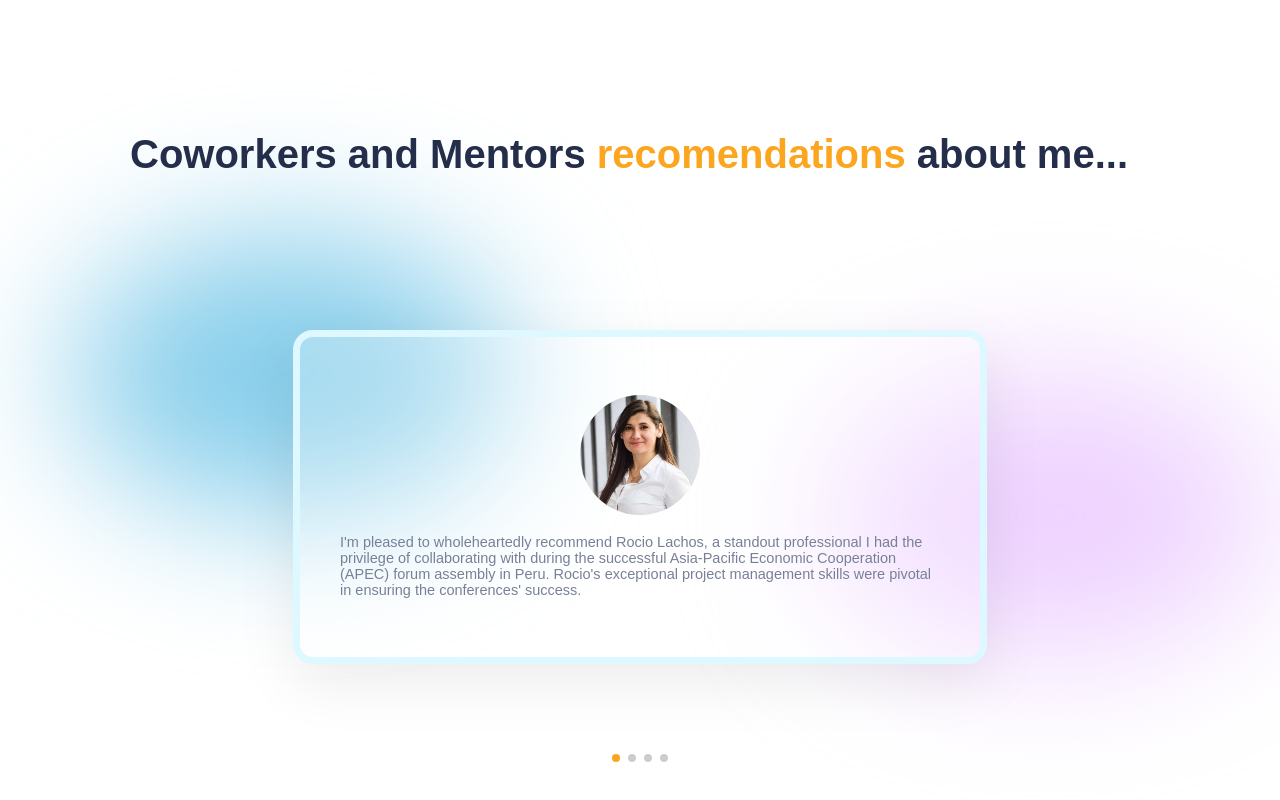
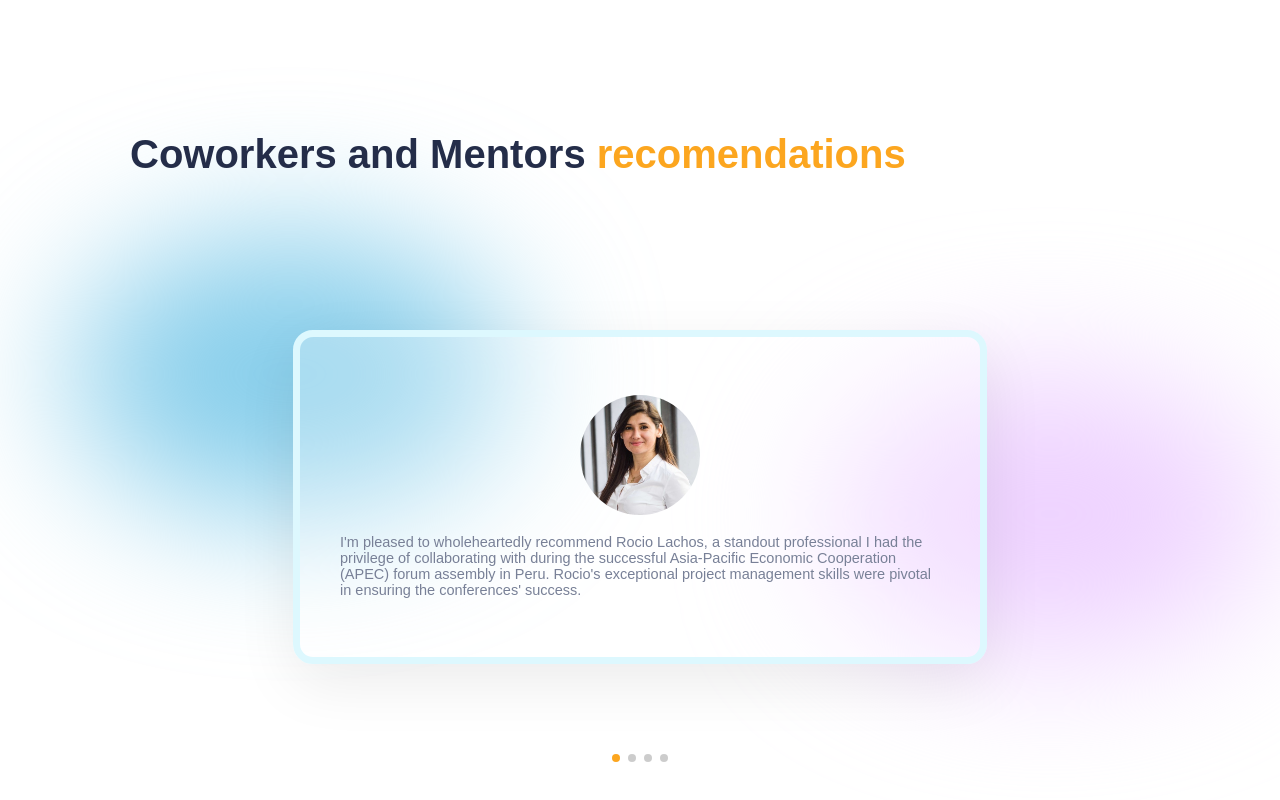
Before and after one commit to rlachos/rossio-website, a React (Create React App) app: page / in a window 1280 px wide. Shown: the part 3292-4092 px from the top of the page. Built offline with nearby package versions, Linux system fonts and the light colour scheme; a web font is replaced by a local one.

Commit message:
recomendations

```diff
--- a/src/components/Testimonials/Testimonial.jsx
+++ b/src/components/Testimonials/Testimonial.jsx
@@ -42,7 +42,6 @@ const Testimonial = () => {
       <div className="t-heading">
         <span>Coworkers and Mentors</span>
         <span> recomendations </span>
-        <span>about me...</span>
       <div className="blur t-blur1" style={{ background: "var(--purple)" }}></div>
       <div className="blur t-blur2" style={{ background: "skyblue" }}></div>
 
```
